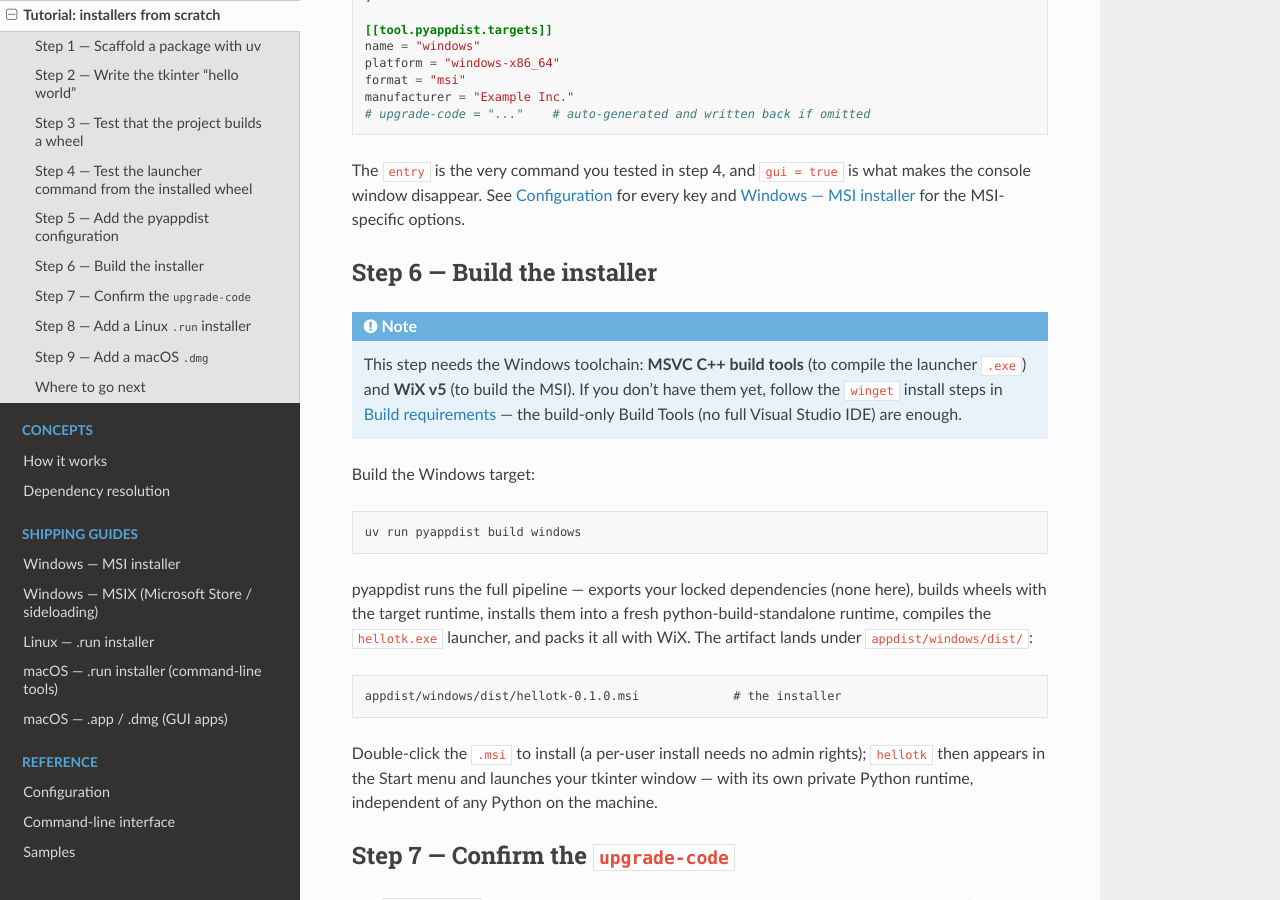
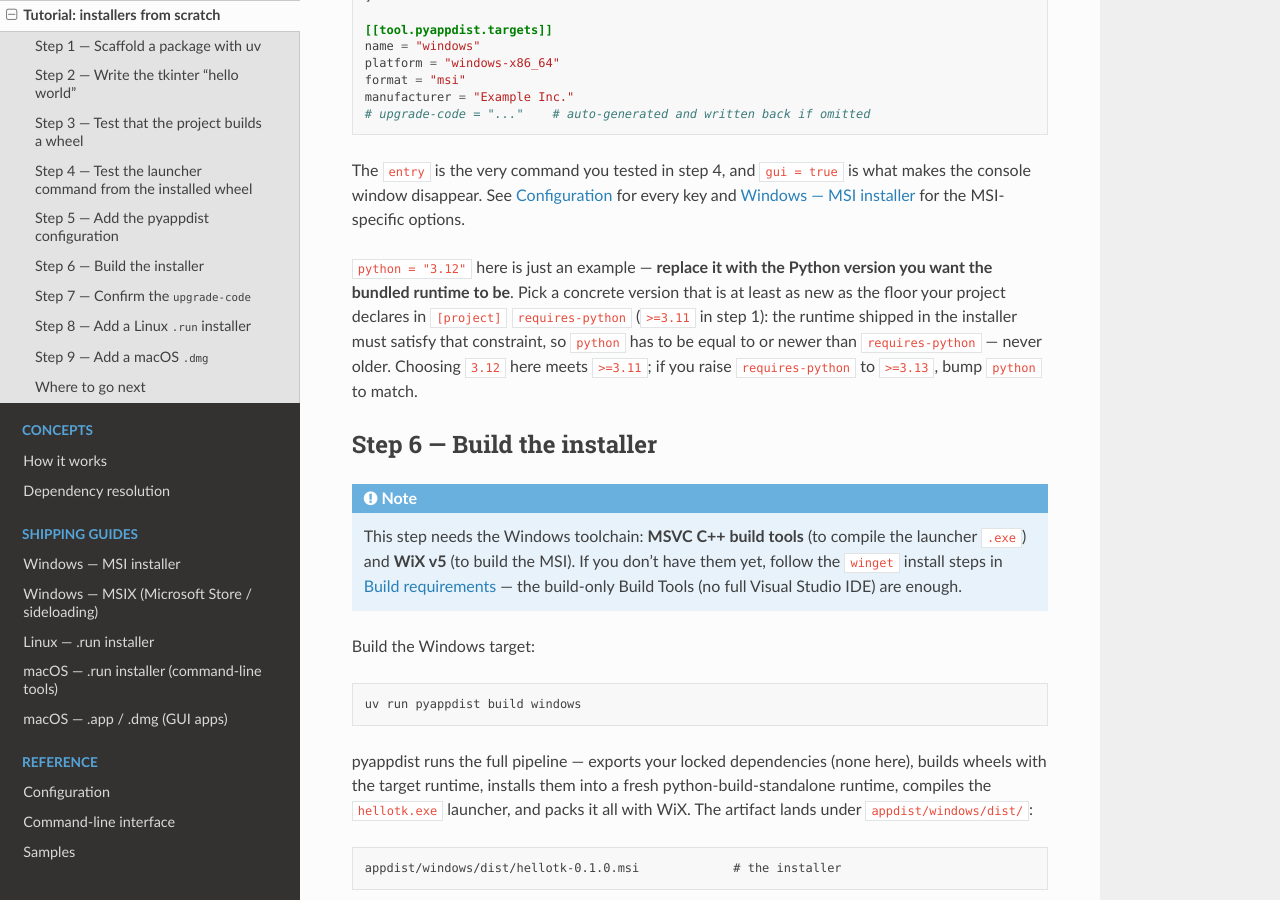
Before and after one commit to atsuoishimoto/pyappdist, a Sphinx documentation site: the page built from docs/tutorial.rst, in a window 1280 px wide and 900 px high, scrolled down 3193 px. Built offline with Sphinx 7.4.7 and the Read the Docs theme 3.1.0, drawn with Linux system fonts in a browser that asks for light colours.

Commit message:
docs: tutorial で python バージョンの選び方を説明
tool.pyappdist.python は例の値そのままではなく、対象の Python
バージョンに書き換える必要があること、および project.requires-python
の下限以上（同じか新しい）でなければならないことをチュートリアルの
Step 5 に追記した。

```diff
--- a/docs/tutorial.rst
+++ b/docs/tutorial.rst
@@ -169,6 +169,14 @@ The ``entry`` is the very command you tested in step 4, and ``gui = true`` is
 what makes the console window disappear. See :doc:`configuration` for every key
 and :doc:`platforms/windows-msi` for the MSI-specific options.
 
+``python = "3.12"`` here is just an example — **replace it with the Python
+version you want the bundled runtime to be**. Pick a concrete version that is at
+least as new as the floor your project declares in ``[project]``
+``requires-python`` (``>=3.11`` in step 1): the runtime shipped in the installer
+must satisfy that constraint, so ``python`` has to be equal to or newer than
+``requires-python`` — never older. Choosing ``3.12`` here meets ``>=3.11``; if
+you raise ``requires-python`` to ``>=3.13``, bump ``python`` to match.
+
 Step 6 — Build the installer
 ----------------------------
 
```
